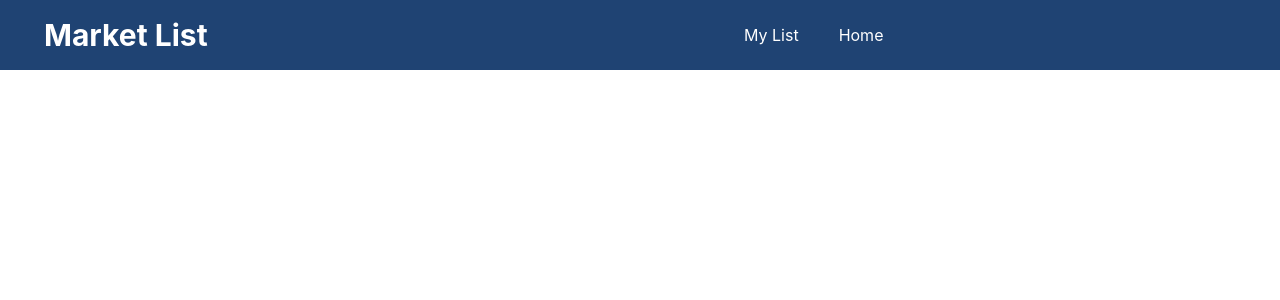
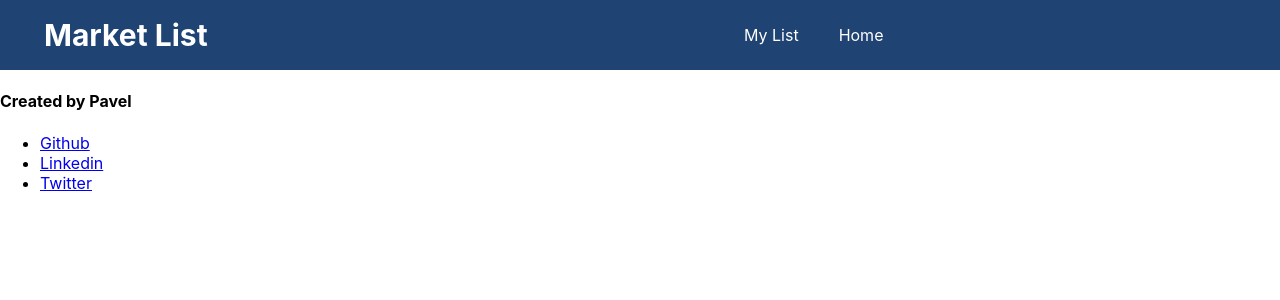
Before and after one commit to montesp/marketplace-list, a React (Create React App) app: page / in a window 1280 px wide. Shown: the top 300 px of the page. Built offline with nearby package versions, Linux system fonts and the light colour scheme.

Commit message:
footer created

```diff
--- a/src/App.js
+++ b/src/App.js
@@ -1,10 +1,12 @@
 import './App.scss';
+import { Footer } from './components/Footer/Footer';
 import { Header } from './components/Header/Header';
 
 function App() {
   return (
     <div className="App">
       <Header></Header>
+      <Footer></Footer>
     </div>
   );
 }
--- /dev/null
+++ b/src/components/Footer/Footer.jsx
@@ -0,0 +1,16 @@
+import './Footer.scss';
+
+function Footer() {
+  return (
+    <footer>
+      <h4>Created by Pavel </h4>
+      <ul>
+        <li><a href='#'>Github</a></li>
+        <li><a href='#'>Linkedin</a></li>
+        <li><a href='#'>Twitter</a></li>
+      </ul>
+    </footer>
+  );
+}
+
+export { Footer };
--- a/src/components/Header/Header.scss
+++ b/src/components/Header/Header.scss
@@ -16,13 +16,13 @@
   &__list {
     display: flex;
     width: 40%;
-    &-item {
-      list-style-type: none;
-      margin: 0 20px;
-      color: $light-color;
-      &:hover {
-        color: $light-color-opacity;
-      }
+  }
+  &__list-item {
+    list-style-type: none;
+    margin: 0 20px;
+    color: $light-color;
+    &:hover {
+      color: $light-color-opacity;
     }
   }
 }
```
Also changed, not shown: src/components/Footer/Footer.scss (added), src/components/Header/Header.jsx (renamed from src/components/Header/Header.js).
